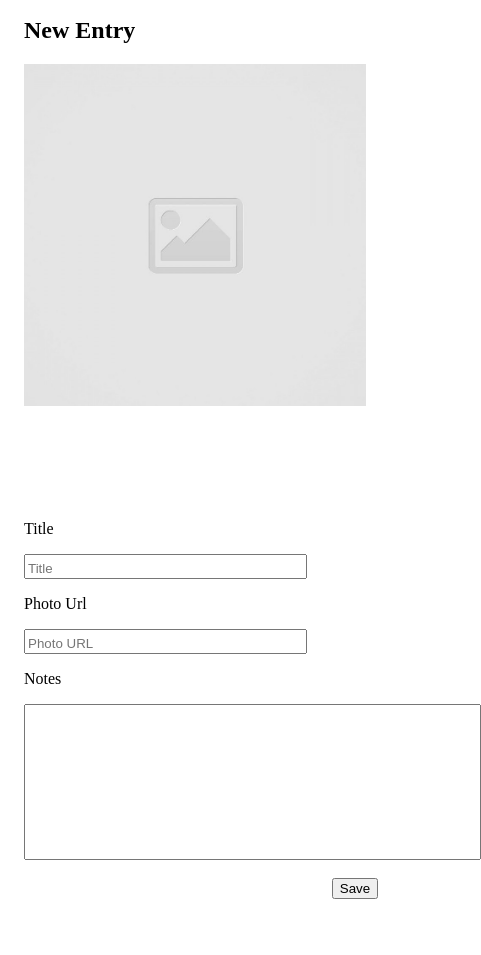
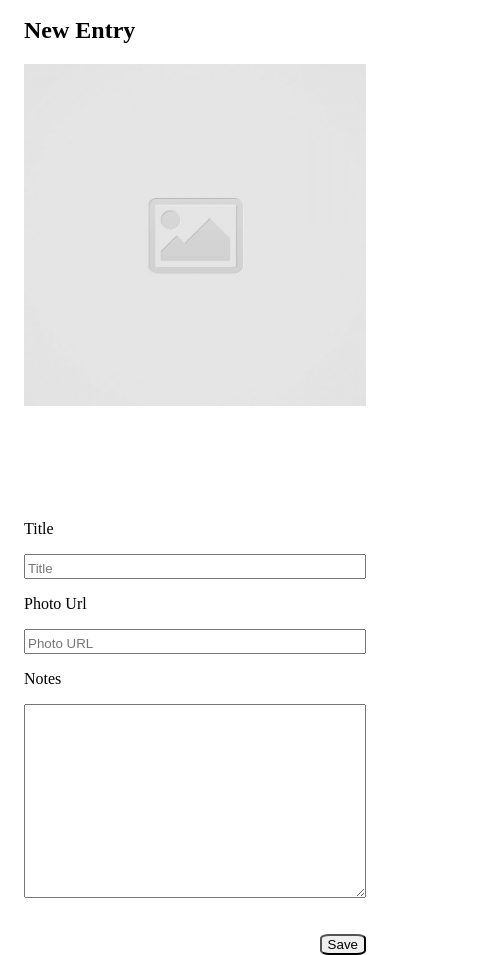
Before and after one commit to GCarolyne/code-journal, a website with bundled scripts: page index.html in a window 390 px wide. Shown: the part 83-1038 px from the top of the page, 481 px wide, since content can reach past the window. Before the commit the page ends 982 px from the top, so only its background shows below. Built offline with nearby package versions, Linux system fonts and the light colour scheme.

Commit message:
updated responsive layout

```diff
--- a/css/layout.css
+++ b/css/layout.css
@@ -44,20 +44,26 @@ img {
 
 .title {
   padding-top: 5px;
-  padding-right: 100px;
+  padding-right: 5rem;
 }
 
 .url {
   padding-top: 5px;
-  padding-right: 100px;
+  padding-right: 5rem;
 }
 
 .notes {
-  padding-right: 80%;
-  padding-bottom: 40%;
+  resize: vertical;
+  width: 100%;
+  padding-bottom: 10rem;
 }
 
 button {
-  margin-top: 5%;
-  margin-left: 90%;
+  margin-top: 2rem;
+  border-radius: 20%;
+  float: right;
 }
+
+input {
+  width: 100%;
+}
--- a/index.html
+++ b/index.html
@@ -26,9 +26,11 @@
       </div>
     </header>
     <main class="container">
+      <form class="column-full">
         <div class="row">
           <div class="column-half">
             <h2 class="newEntry">New Entry</h2>
+
             <div data-view="entry-form">
               <img
                 src="images/placeholder-image-square.jpg"
@@ -42,28 +44,26 @@
               placeholder="Title"
               type="text"
               id="title"
-            required="This field is required" />
+              required />
             <p class="urlPhoto">Photo Url</p>
             <input
               class="url"
               placeholder="Photo URL"
               type="text"
               id="url"
-            required="This field is required" />
+              required />
           </div>
+        </div>
+
+        <div class="row">
           <div class="column-full">
             <p class="noteP">Notes</p>
-          <input
-            class="notes"
-            type="text"
-            id="notesText"
-            required="This field is required" />
-        </div>
-        <div class="column-full">
+            <textarea class="notes" id="notesText" required></textarea>
             <button type="submit" class="savaButton" name="save">Save</button>
           </div>
+        </div>
+      </form>
       <div data-view="entries" class="hidden"></div>
-      </div>
     </main>
     <script src="js/data.js"></script>
     <script src="js/main.js"></script>
```
Lines whose indentation alone changed are shown as unchanged.
